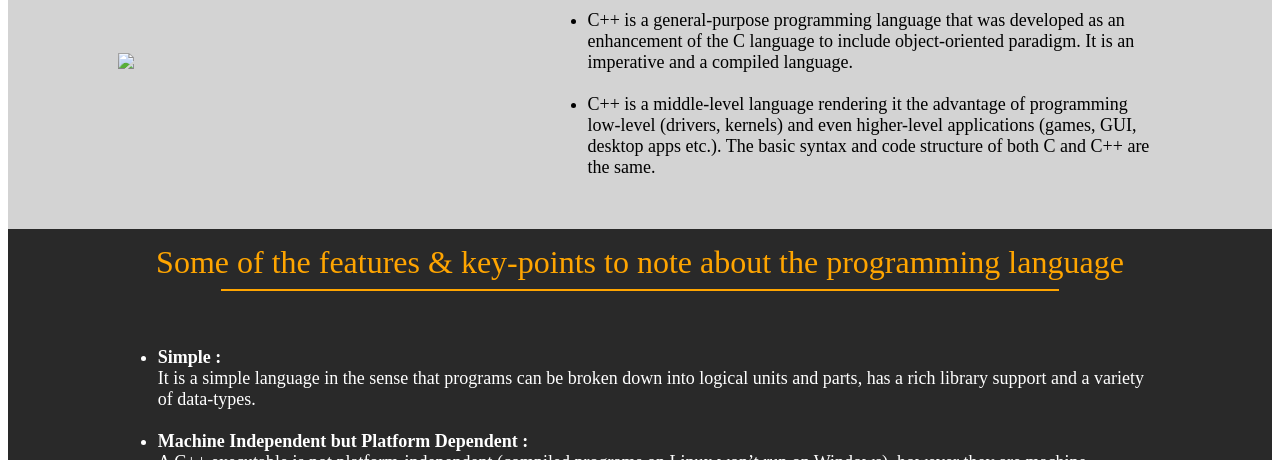
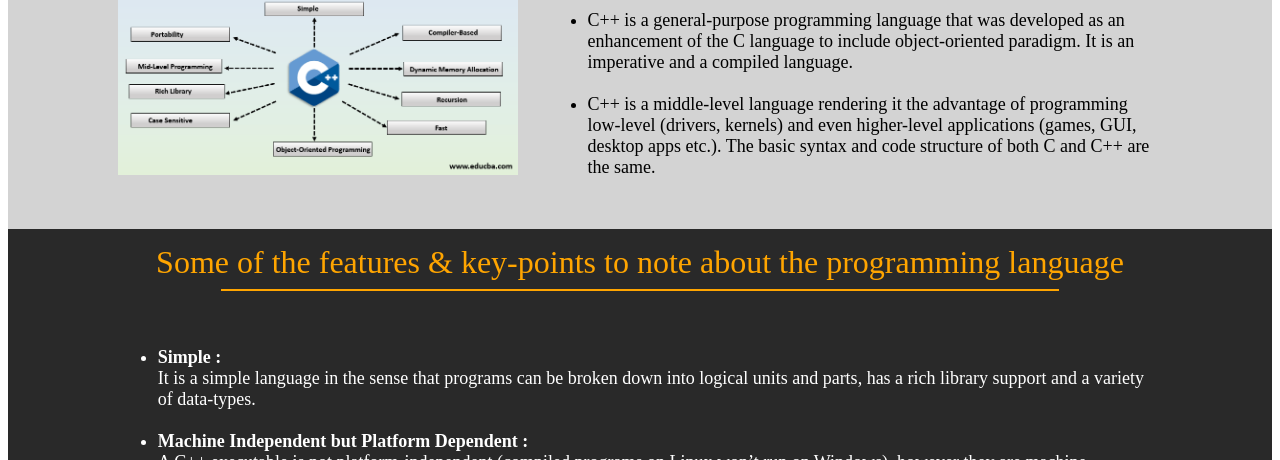
Before and after one commit to Kunsh21cs1014/KS0023, a plain HTML site: page index.html in a window 1280 px wide. Shown: the part 640-1100 px from the top of the page. Drawn offline with Linux system fonts and the light colour scheme; files whose address does not match are found by name.

Commit message:
Update index.html

```diff
--- a/index.html
+++ b/index.html
@@ -111,7 +111,7 @@
                         <!--heading end-->
                         <tr>
                             <td width="40%">
-                                <img src="features-of-c.png" width="100%">
+                                <img src="images/features-of-c.png" width="100%">
                             </td>
                             <td width="60%">
                                 <font face="align" color="black">
```
